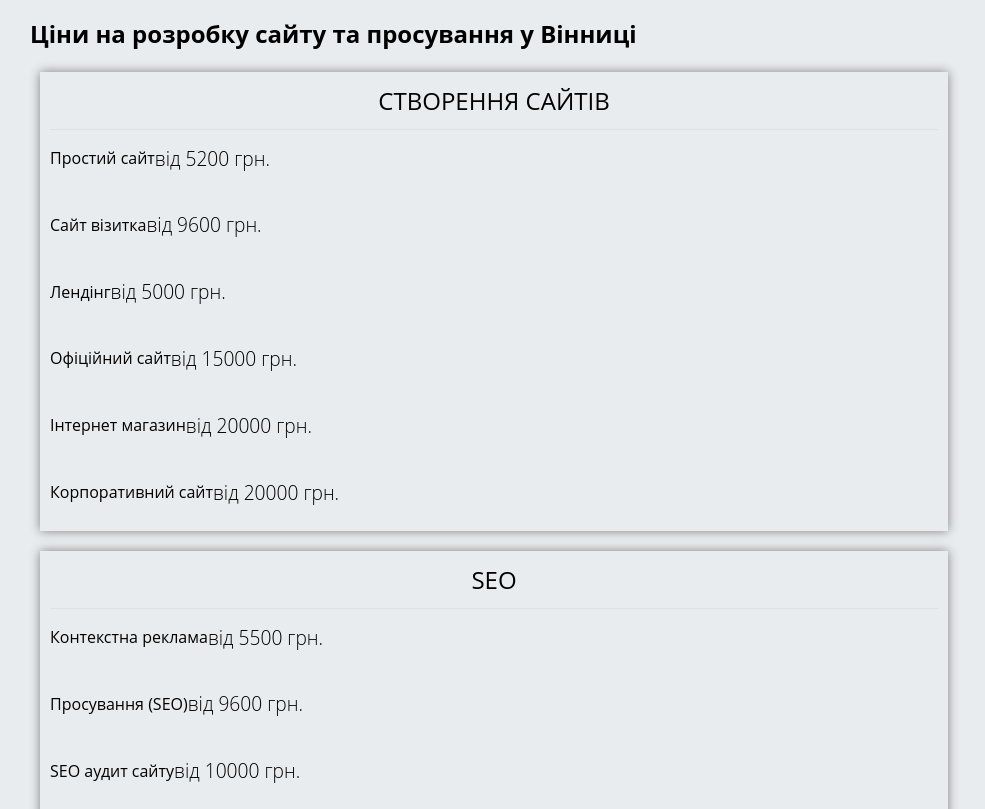
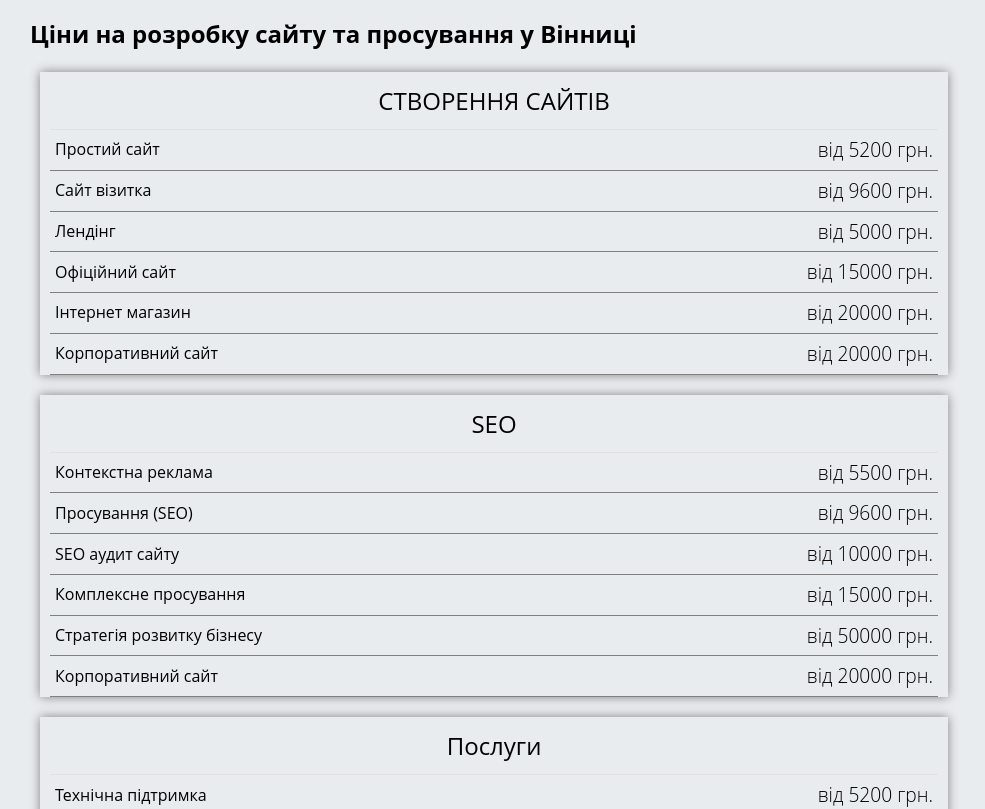
Before and after one commit to Romaleso261981/site-productions, a React (Vite) app: page / in a window 1280 px wide. Shown: the part 1460-2269 px from the top of the page, without its empty margins (146-1131 px from the left). Built offline with nearby package versions, Linux system fonts and the light colour scheme.

Commit message:
fix: some bag fix

```diff
--- a/src/features/Prices/Prices.module.css
+++ b/src/features/Prices/Prices.module.css
@@ -43,14 +43,26 @@ li {
 .group1 > ul > li,
 .group2 > ul > li,
 .group3 > ul > li {
+  width: 100%;
+  border-bottom: grey 1px solid;
+  margin: 0;
+  padding: 5px;
   display: flex;
   align-items: center;
   justify-content: space-between;
   flex-direction: row;
 }
+.group1 > ul > li > p,
+.group2 > ul > li > p,
+.group3 > ul > li > p {
+  margin: 0;
+  padding: 0;
+  display: block;
+}
 .group1 > ul > li > span,
 .group2 > ul > li > span,
 .group3 > ul > li > span {
+  display: block;
   font-size: 1.2em;
   font-weight: 300;
 }
```
